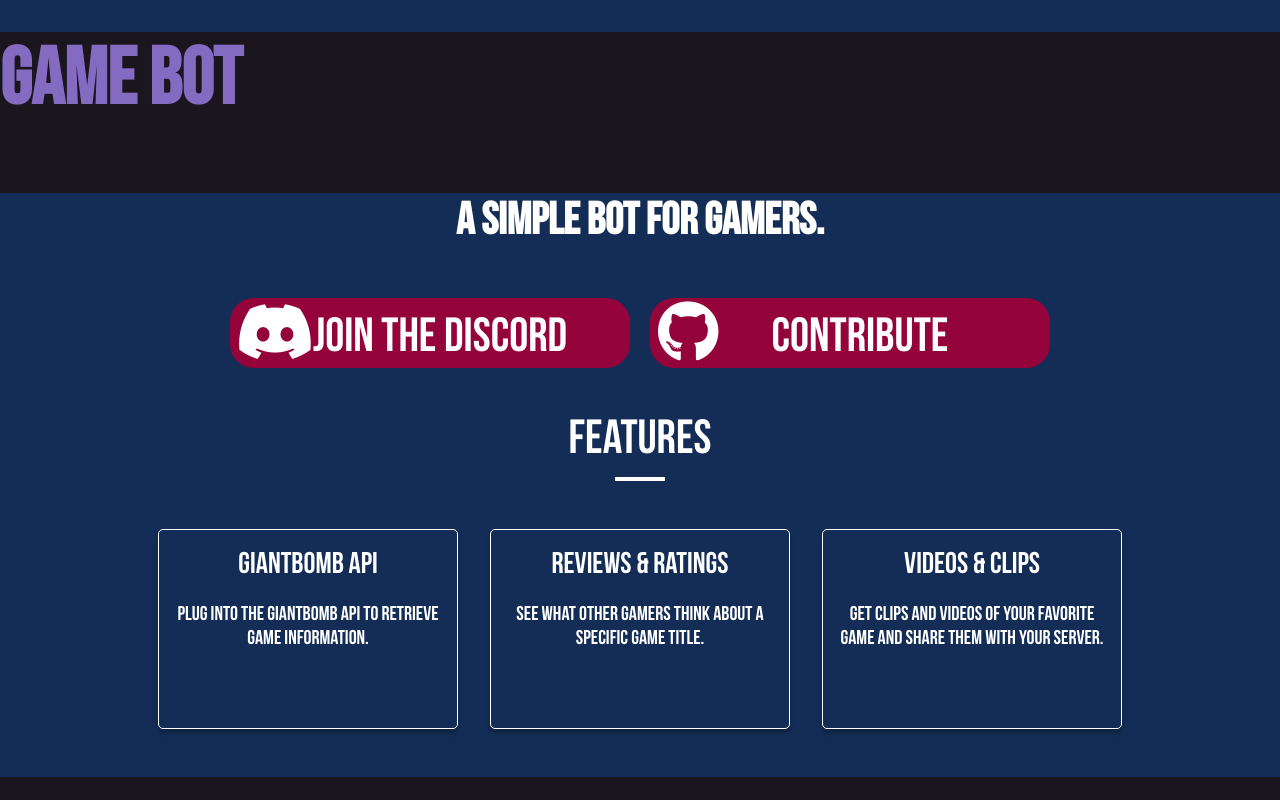
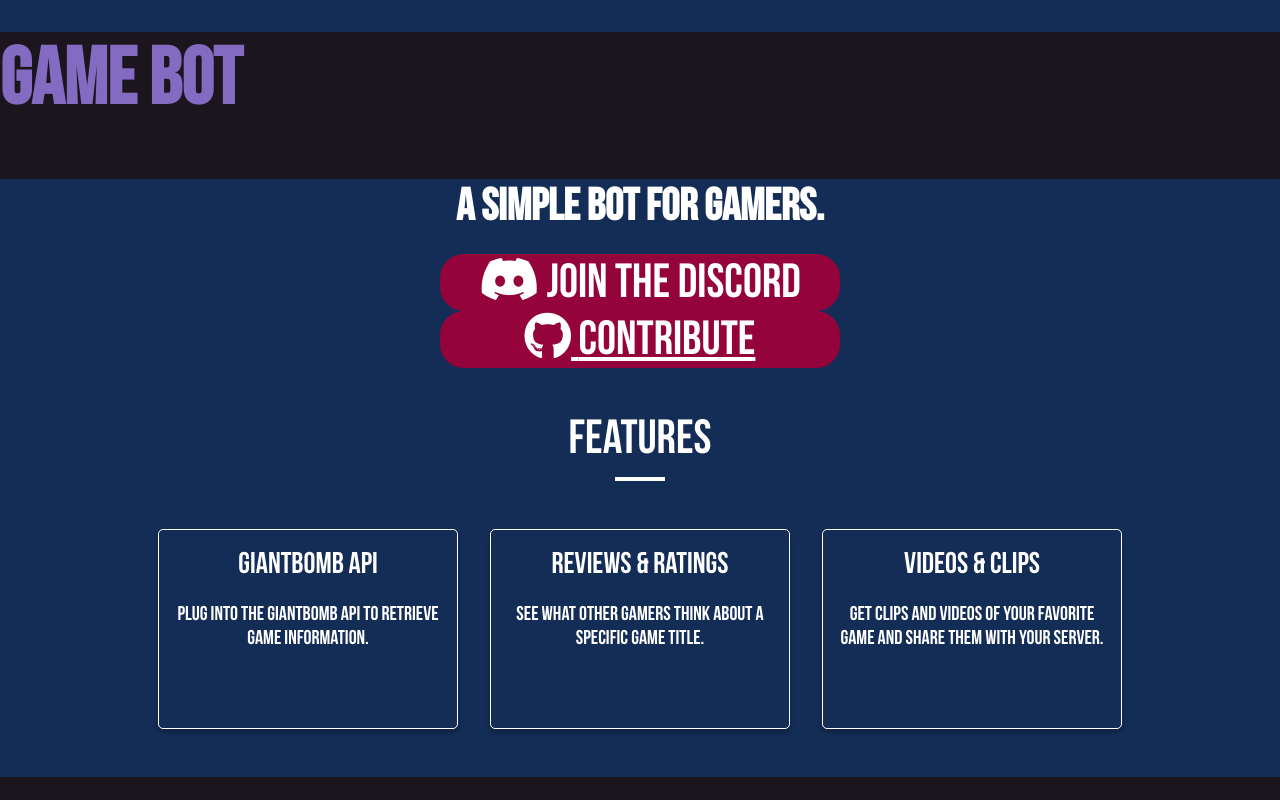
Before and after one commit to sam-g99/gamebot, a website: page redirect.html in a window 1280 px wide. Shown: the top 800 px of the page. Drawn offline with Linux system fonts and the light colour scheme.

Commit message:
update style.css
removed conflicts manually

```diff
--- a/public/css/style.css
+++ b/public/css/style.css
@@ -109,54 +109,6 @@
 	background: none;
 	cursor: pointer;
 }
-.main-buttons {
-	display: flex;
-	margin-top: 30px;
-}
-
-.main-buttons .btn {
-	height: 70px;
-	position: relative;
-}
-
-.main-buttons .btn i {
-	position: absolute;
-	left: 15px;
-	transform: scale(1.3);
-}
-
-.main-buttons .btn span {
-	margin-left: 20px;
-}
-
-.primary {
-	background: #614c96;
-	border-radius: 5px;
-	width: 270px;
-	padding: 10px;
-	font-size: 25px;
-	display: block;
-	text-align: center;
-	color: white;
-}
-
-.github {
-	display: flex;
-	align-items: center;
-	justify-content: center;
-	margin-left: 20px;
-	background: white;
-	color: black;
-	text-decoration: none;
-	text-align: center;
-    	border: none;
-    	outline: none;
-    	background: none;
-    	cursor: pointer;
-    	display: flex;
-    	justify-content: center;
-    	align-items: center;
-}
 
 .primary {
     	background: var(--tertiary);
@@ -238,25 +190,6 @@
 	font-size: 20px;
 	margin-top: 20px;
 }
-footer {
-	display: flex;
-	width: 100vw;
-	background: #565261;
-	justify-content: center;
-	align-items: center;
-	position: absolute;
-	bottom: 0;
-	left: 0;
-	right: 0;
-	margin: auto;
-	font-size: 2rem;
-}
-
-footer a {
-	color: white;
-	text-decoration: none;
-	padding: 0.5em;
-}
 
 /* Some responsive thingies */
 
```
